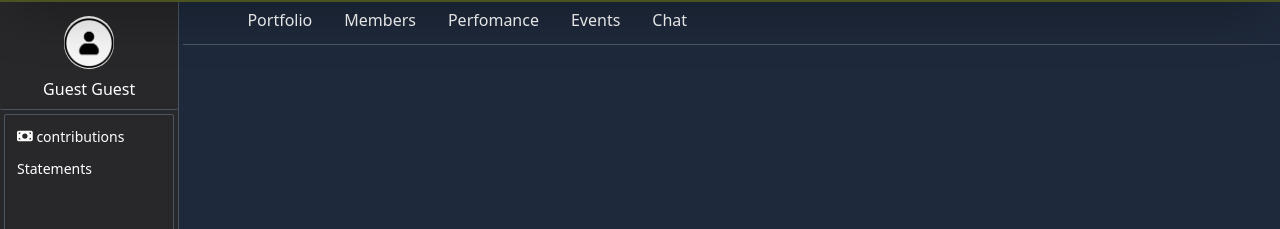
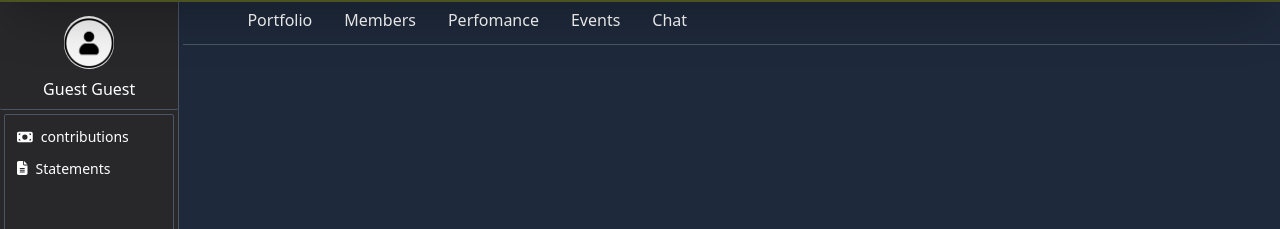
Before and after one commit to 23Mandla/Stokvel, a Next.js app: page /profile in a window 1280 px wide. Shown: the part 84-313 px from the top of the page. Built offline with nearby package versions, Linux system fonts and the light colour scheme; no server answers.

Commit message:
Working on user profile

```diff
--- a/src/app/api/users/profile/route.js
+++ b/src/app/api/users/profile/route.js
@@ -9,7 +9,6 @@
     try {
       const decodedToken = Jwt.verify(token, process.env.SECRETE_TOKEN);
       const user = await User.findById(decodedToken.id);
-      console.log(user)
       if (!user) {
         return NextResponse.status(404).json({ error: "User not found" });
       }
--- a/src/app/profile/page.js
+++ b/src/app/profile/page.js
@@ -1,12 +1,12 @@
 "use client";
 
-import { useState, useEffect } from "react";
+import React, { useState, useEffect } from "react";
 import Image from "next/image";
 import Link from "next/link";
 import profile from "/public/profile.png";
 import axios from "axios";
-import Contribution from "@/icons/contribution";
-
+import Contribution from "@/icons/Contribution";
+import Statement from "@/icons/Statement";
 
 export default function ProfilePage() {
   const [userName, setUserName] = useState("Guest");
@@ -19,12 +19,12 @@
           "http://localhost:3000/api/users/profile"
         );
         const userData = response.data;
-        setUserName(userData.name)
-        setUserSurname(userData.surname)
+        setUserName(userData.name);
+        setUserSurname(userData.surname);
       } catch (error) {}
     };
 
-    userName()
+    userName();
   }, []);
 
   return (
@@ -38,11 +38,20 @@
             height={50}
             className="rounded-full m-auto"
           />
-          <p className="text-center text-white">{userName} {userSurname}</p>
+          <p className="text-center text-white">
+            {userName} {userSurname}
+          </p>
         </div>
         <div className="border border-gray-600 m-1 rounded-sm h-full text-sm p-3 space-y-3">
-          <h1> <Contribution /> contributions</h1>
-          <h1>  Statements</h1>
+          <div className="flex items-center gap-2">
+            <Contribution />
+            <h1>contributions</h1>
+          </div>
+
+          <div className="flex items-center gap-2">
+            <Statement />
+            <h1> Statements</h1>
+          </div>
         </div>
       </div>
 
--- /dev/null
+++ b/src/icons/Statement.js
@@ -0,0 +1,12 @@
+import { FontAwesomeIcon } from '@fortawesome/react-fontawesome'
+import { faFileAlt } from '@fortawesome/free-solid-svg-icons'
+
+const Statement = () => {
+  return (
+    <div>
+      <FontAwesomeIcon icon={faFileAlt} />
+    </div>
+  )
+}
+
+export default Statement
```
